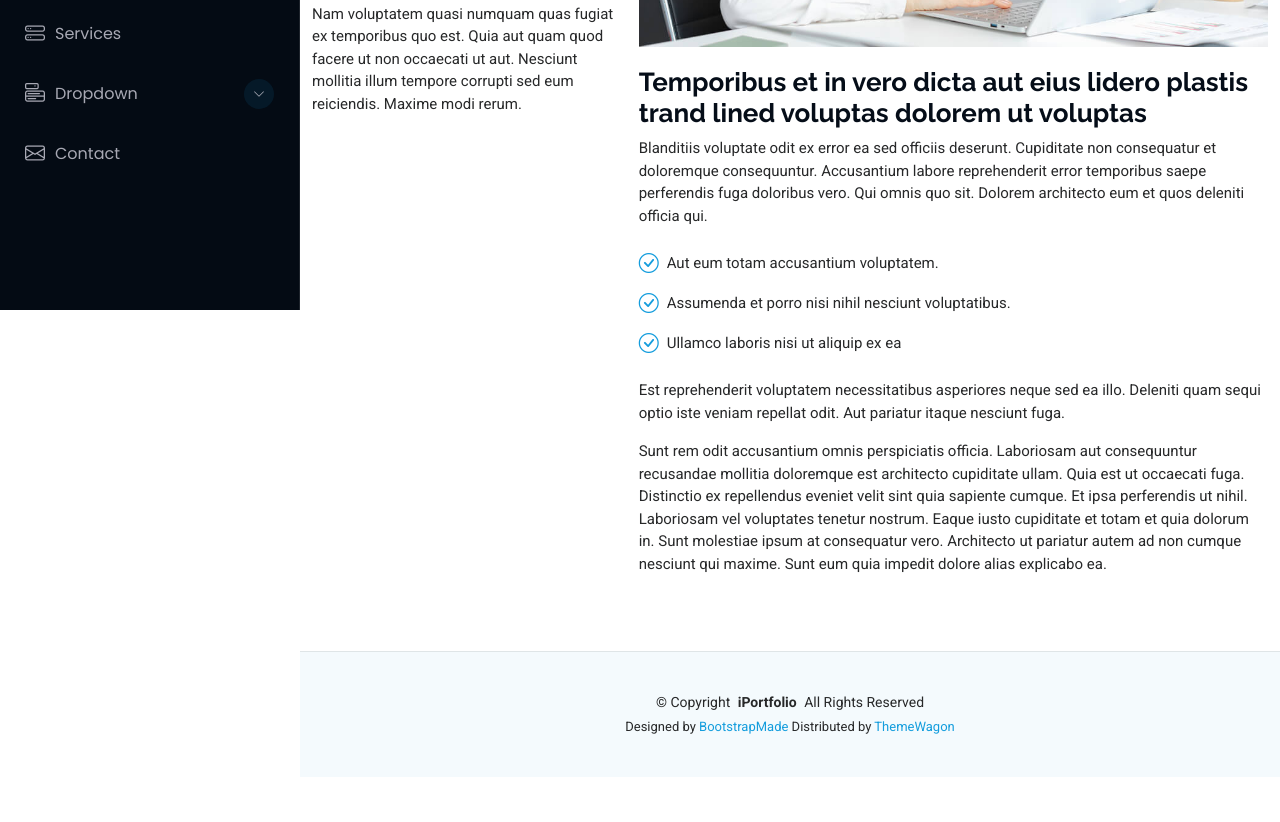
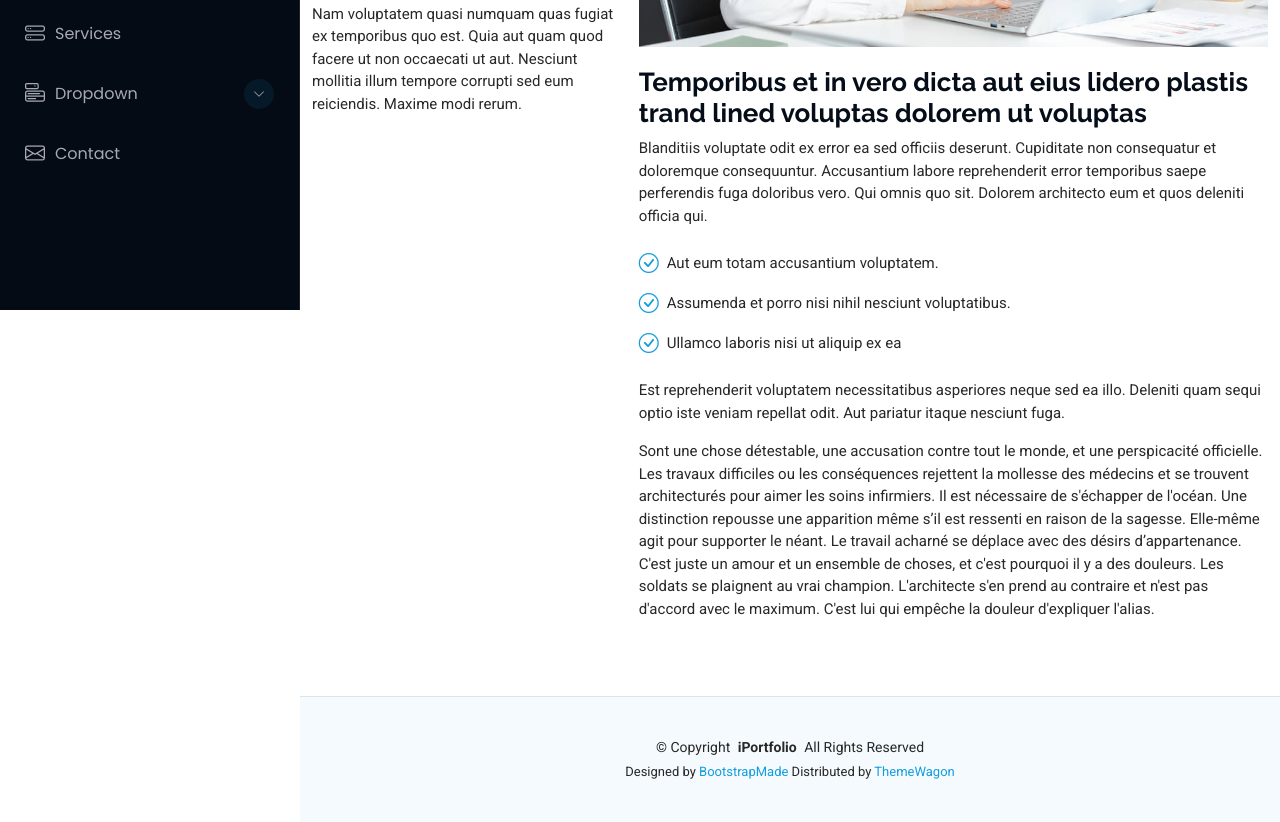
Before and after one commit to Andrebeet1/resume, a plain HTML site: page service-details.html in a window 1280 px wide. Shown: the part 490-1312 px from the top of the page. Before the commit the page ends 1267 px from the top, so only its background shows below. Drawn offline with Linux system fonts and the light colour scheme.

Commit message:
Update service-details.html

```diff
--- a/service-details.html
+++ b/service-details.html
@@ -139,7 +139,7 @@
               Est reprehenderit voluptatem necessitatibus asperiores neque sed ea illo. Deleniti quam sequi optio iste veniam repellat odit. Aut pariatur itaque nesciunt fuga.
             </p>
             <p>
-              Sunt rem odit accusantium omnis perspiciatis officia. Laboriosam aut consequuntur recusandae mollitia doloremque est architecto cupiditate ullam. Quia est ut occaecati fuga. Distinctio ex repellendus eveniet velit sint quia sapiente cumque. Et ipsa perferendis ut nihil. Laboriosam vel voluptates tenetur nostrum. Eaque iusto cupiditate et totam et quia dolorum in. Sunt molestiae ipsum at consequatur vero. Architecto ut pariatur autem ad non cumque nesciunt qui maxime. Sunt eum quia impedit dolore alias explicabo ea.
+              Sont une chose détestable, une accusation contre tout le monde, et une perspicacité officielle. Les travaux difficiles ou les conséquences rejettent la mollesse des médecins et se trouvent architecturés pour aimer les soins infirmiers. Il est nécessaire de s'échapper de l'océan. Une distinction repousse une apparition même s’il est ressenti en raison de la sagesse. Elle-même agit pour supporter le néant. Le travail acharné se déplace avec des désirs d’appartenance. C'est juste un amour et un ensemble de choses, et c'est pourquoi il y a des douleurs. Les soldats se plaignent au vrai champion. L'architecte s'en prend au contraire et n'est pas d'accord avec le maximum. C'est lui qui empêche la douleur d'expliquer l'alias.
             </p>
           </div>
 
```
